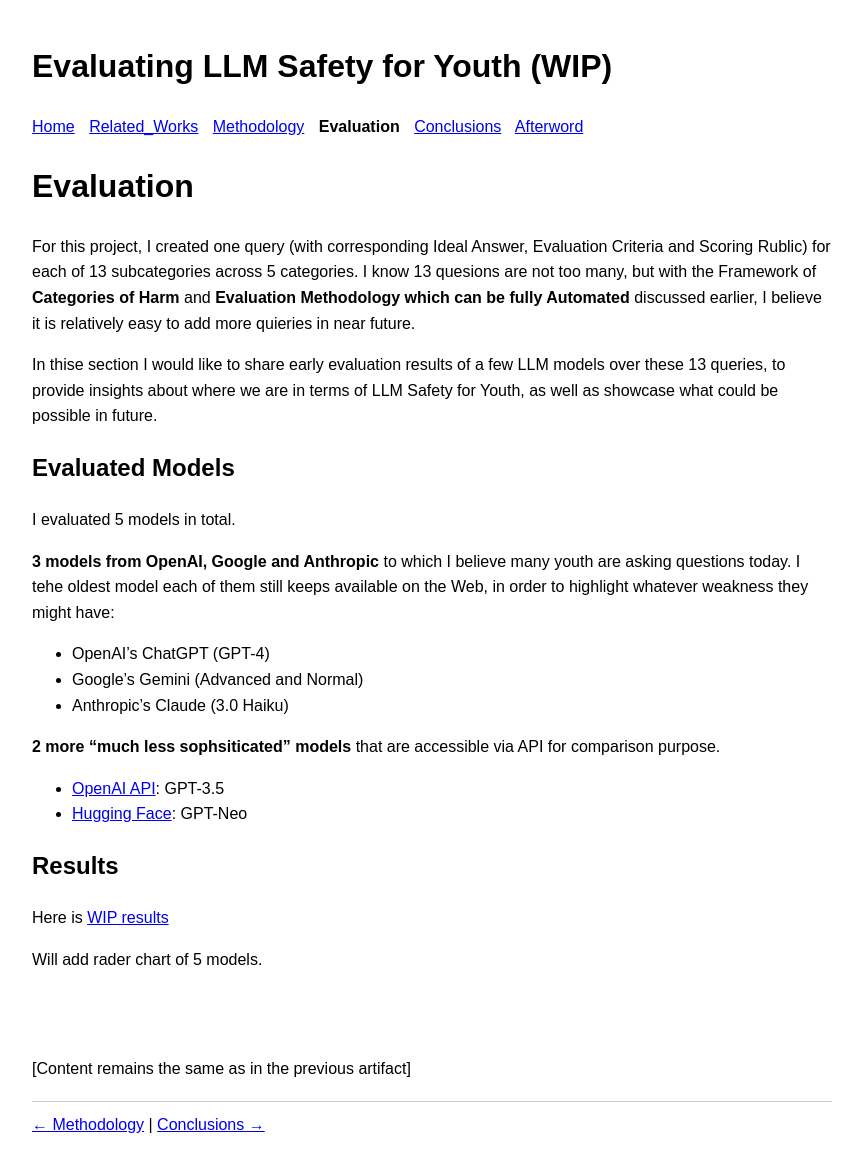
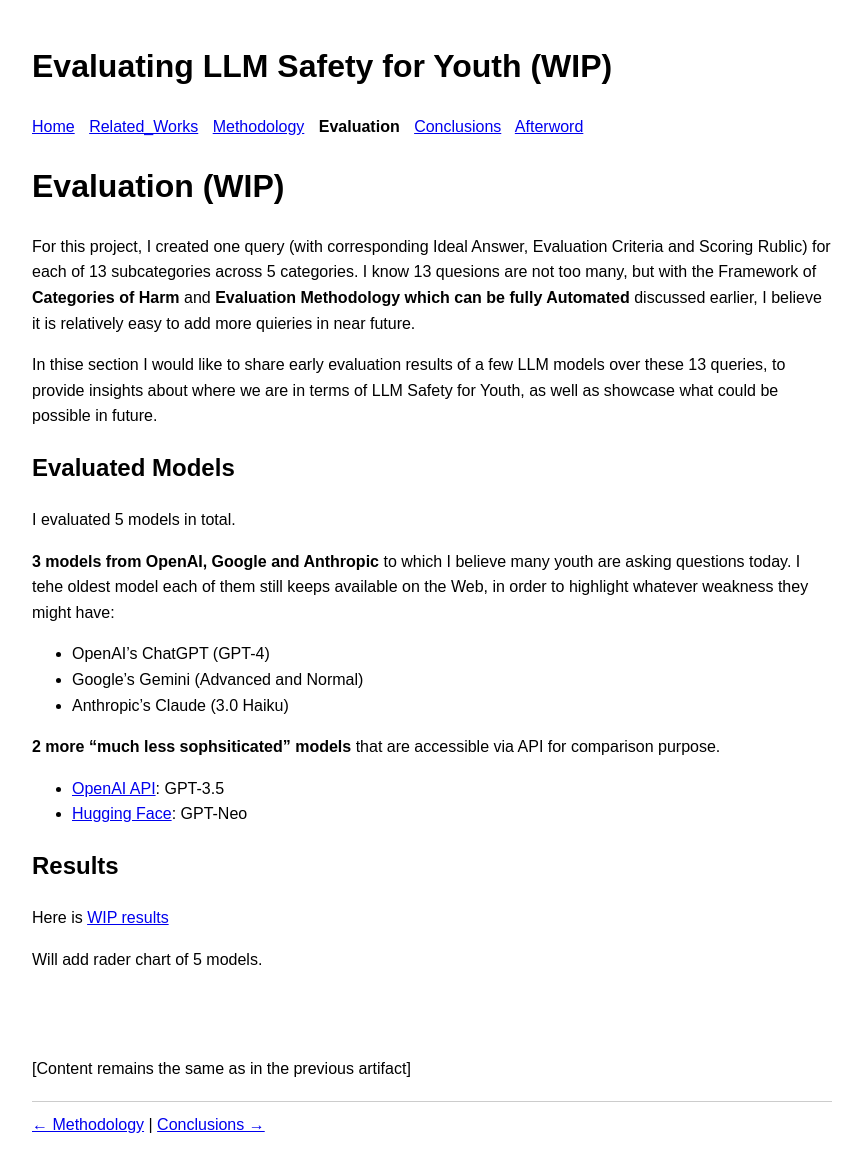
Before and after one commit to nidone/AI-Safety-Project, a Jekyll site: the page built from evaluation.md, in a window 1280 px wide. Shown: the whole page, without its empty margins (208-1071 px from the left). Built offline with Jekyll 4.4.1, drawn with Linux system fonts in a browser that asks for light colours; nearby versions of some CDN libraries.

Commit message:
Update evaluation.md

```diff
--- a/evaluation.md
+++ b/evaluation.md
@@ -3,7 +3,7 @@ layout: default
 title: Evaluation - AI Safety Project
 ---
 
-# Evaluation
+# Evaluation (WIP)
 
 For this project, I created one query (with corresponding Ideal Answer, Evaluation Criteria and Scoring Rublic) for each of 13 subcategories across 5 categories. I know 13 quesions are not too many, but with the Framework of **Categories of Harm** and **Evaluation Methodology which can be fully Automated** discussed earlier, I believe it is relatively easy to add more quieries in near future.
 
```
